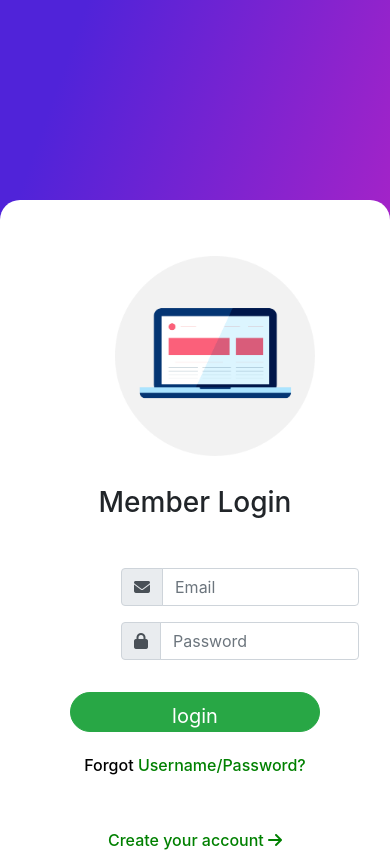
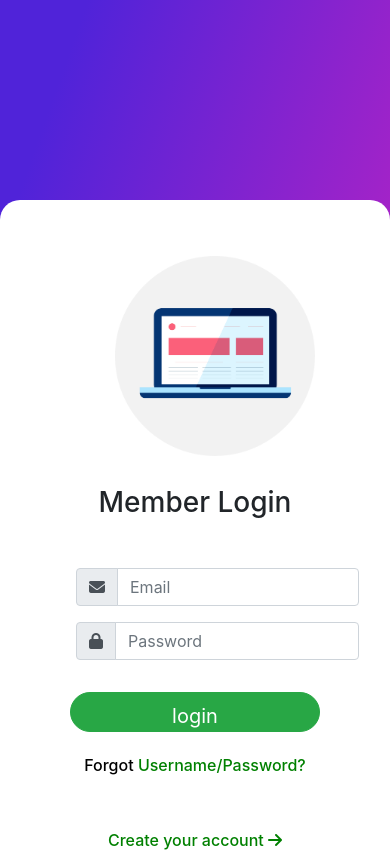
Before and after one commit to Queency31NSPPD/fouth-task, a plain HTML site: page index.html in a window 390 px wide. Shown: the top 853 px of the page. Drawn offline with nearby package versions, Linux system fonts and the light colour scheme.

Commit message:
Updated styles.css

```diff
--- a/styles.css
+++ b/styles.css
@@ -63,7 +63,7 @@ margin-left: 130px;
     }
 
     .details{
-        margin-left: 90px;
+        margin-left: 45px;
         }
 
 
```
